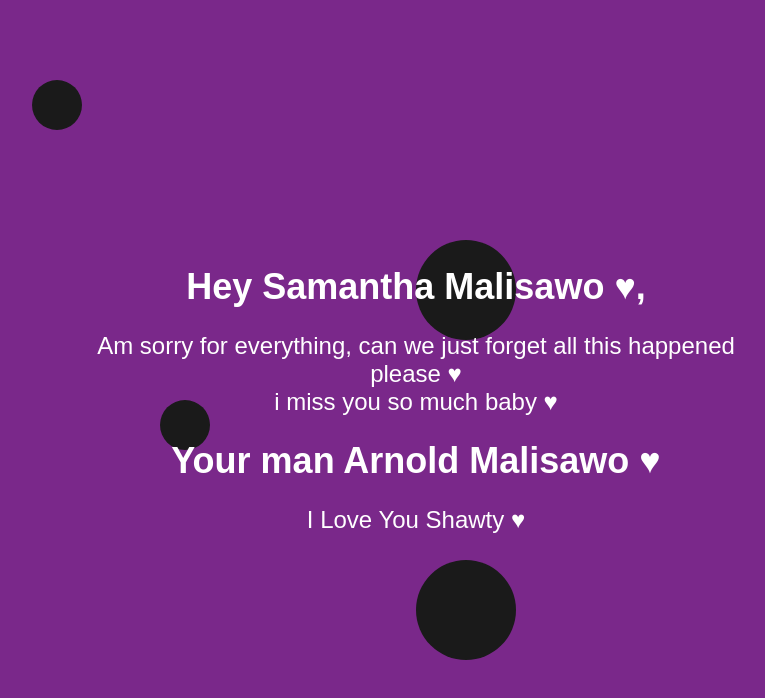
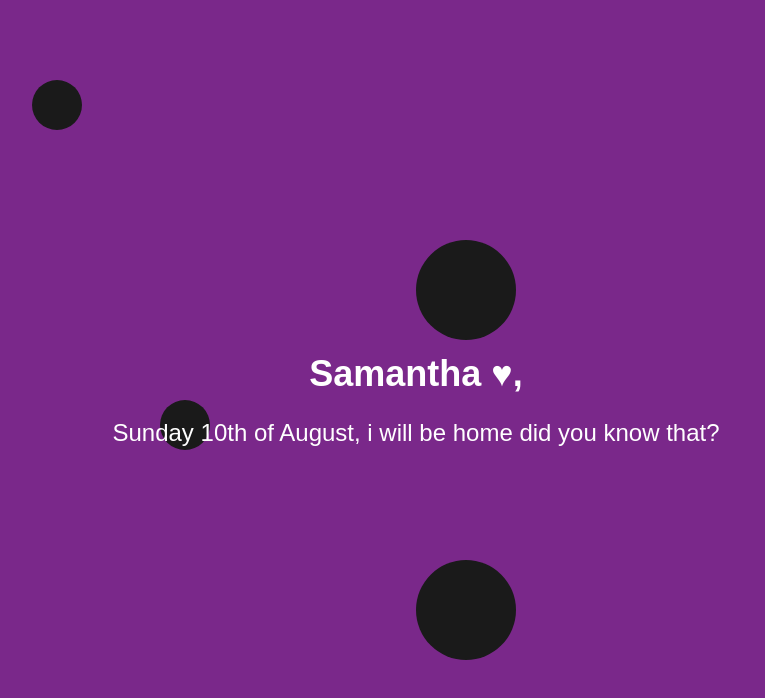
Before and after one commit to Malisawo/Malisawo.github.io, a plain HTML site: page index.html in a window 1280 px wide. Shown: the whole page, without its empty margins (224-989 px from the left). Drawn offline with Linux system fonts and the light colour scheme.

Commit message:
Update index.html
yes yes we are editing here

```diff
--- a/index.html
+++ b/index.html
@@ -65,10 +65,8 @@
 		<div class="circle medium-circle circle4"></div>
 	</div>
 	<div class="message">
-		<h1 style="font-size: 36px;">Hey Samantha Malisawo &hearts;,</h1>
-		<p style="font-size: 24px;">Am sorry for everything, can we just forget all this happened please &hearts; <br> i miss you so much baby &hearts;
-</p>
-                <h1 style="font-size: 36px";"> Your man Arnold Malisawo &hearts;</h1>
-                <p style="font-size: 24px";"> I Love You Shawty &hearts;</p>	</div>
+		<h1 style="font-size: 36px;">Samantha &hearts;,</h1>
+		<p style="font-size: 24px;">Sunday 10th of August, i  will be home did you know that?
+</p>	</div>
 </body>
 </html>
```
